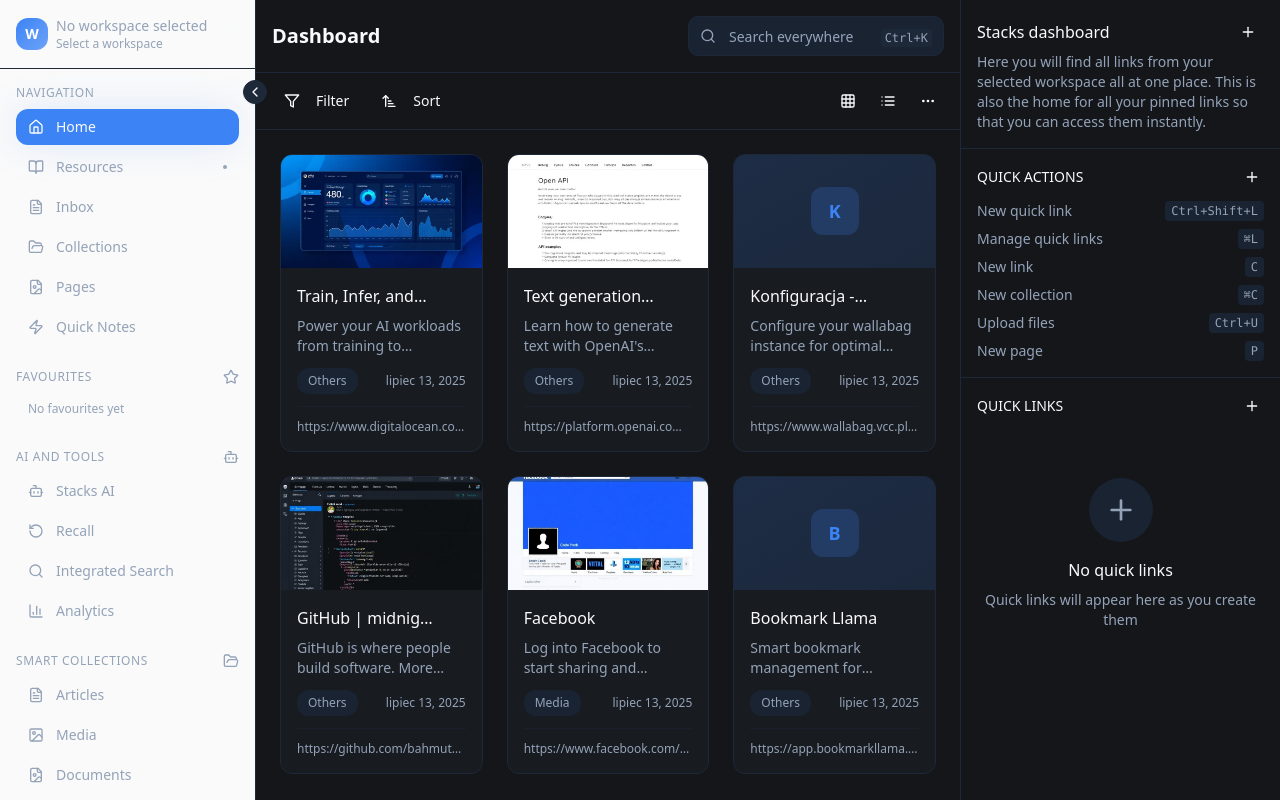
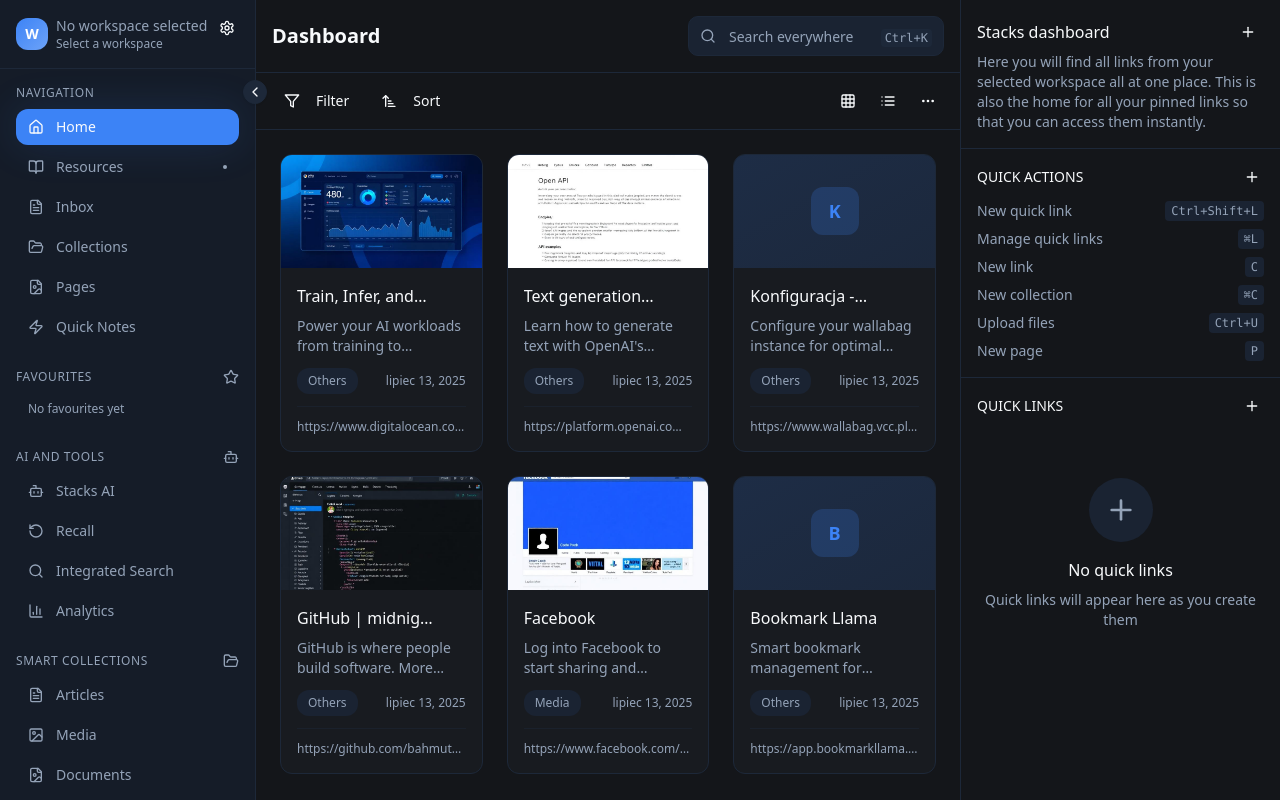
Before and after one commit to bahmutsky666/concise-info-stream, a React (Vite) app: page / in a window 1280 px wide. Built offline with nearby package versions, Linux system fonts and the light colour scheme.

Commit message:
Change left panel color
Update the left panel's background color to a darker blue, aiming for a visually appealing and consistent design.

```diff
--- a/src/index.css
+++ b/src/index.css
@@ -39,7 +39,7 @@ All colors MUST be HSL.
     --radius: 0.75rem;
 
     /* Custom dashboard colors */
-    --sidebar-background: 220 13% 8%;
+    --sidebar-background: 220 30% 12%;
     --hover-accent: 217 91% 60% / 0.1;
     --card-hover: 220 13% 13%;
     --gradient-primary: linear-gradient(135deg, hsl(217 91% 60%), hsl(217 91% 70%));
@@ -50,8 +50,6 @@ All colors MUST be HSL.
     --sidebar-theme-green: 142 76% 8%;
     --sidebar-theme-orange: 25 95% 8%;
     --sidebar-theme-red: 0 84% 8%;
-
-    --sidebar-background: 0 0% 98%;
 
     --sidebar-foreground: 240 5.3% 26.1%;
 
```
